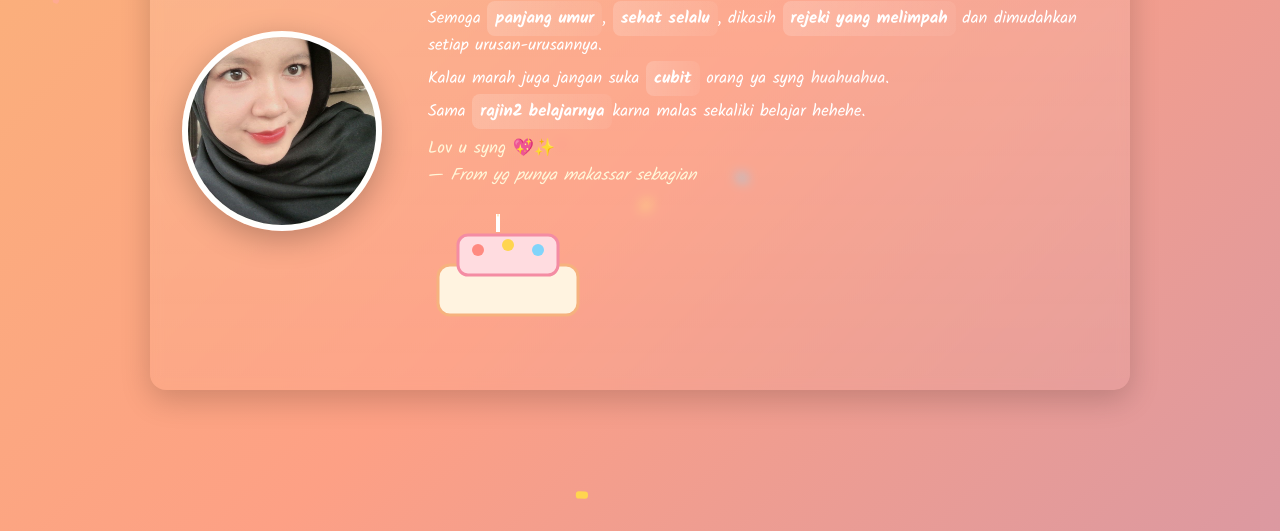
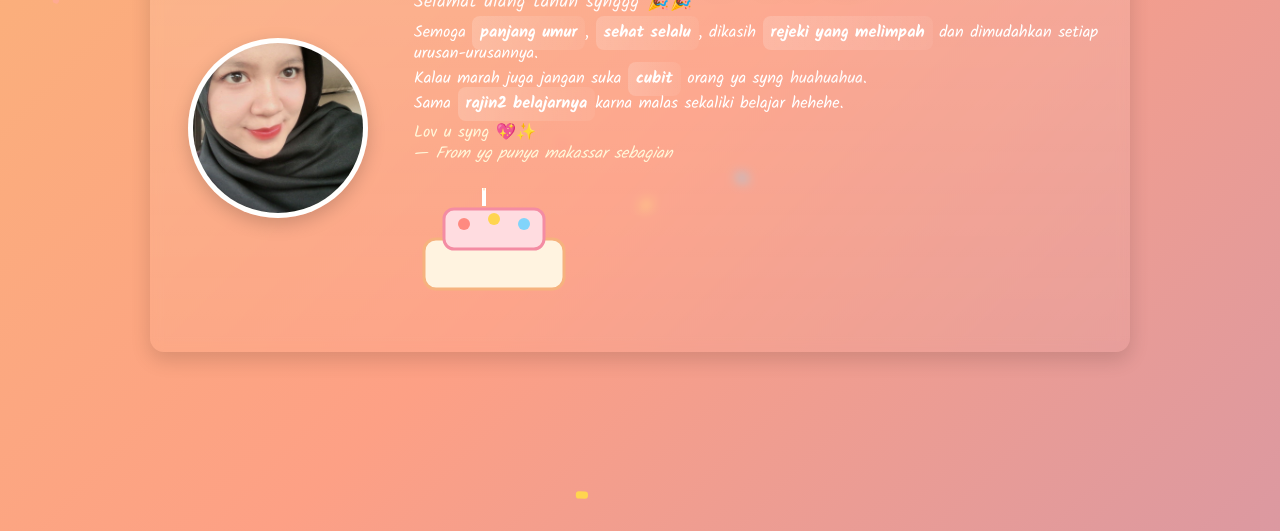
Before and after one commit to b14ckr4v3no/Project_Tahunan, a plain HTML site: page index.html in a window 1280 px wide. Shown: the part 269-800 px from the top of the page. Drawn offline with Linux system fonts and the light colour scheme.

Commit message:
first commit

```diff
--- a/style.css
+++ b/style.css
@@ -26,34 +26,34 @@ body{
   width:min(980px,94%);
   margin:0 auto;
   display:flex;
-  gap:24px;
+  gap:14px; /* tightened gap */
   align-items:center;
   background: linear-gradient(180deg, var(--card-bg), rgba(255,255,255,0.04));
-  padding:22px;border-radius:16px;box-shadow:0 10px 30px rgba(0,0,0,0.18);
+  padding:16px 18px;border-radius:14px;box-shadow:0 8px 20px rgba(0,0,0,0.14);
   backdrop-filter: blur(6px);
 }
 
 .left{flex:0 0 220px}
 .right{flex:1;text-align:left;padding:8px 12px}
 
-.photo-frame{width:200px;height:200px;margin:0 auto;border-radius:50%;overflow:hidden;border:6px solid rgba(255,255,255,0.85);box-shadow:0 8px 30px rgba(0,0,0,0.25);background:linear-gradient(180deg,#fff,#ffe);}
+.photo-frame{width:180px;height:180px;margin:0 auto 6px;border-radius:50%;overflow:hidden;border:5px solid rgba(255,255,255,0.9);box-shadow:0 6px 18px rgba(0,0,0,0.18);background:linear-gradient(180deg,#fff,#ffe);}
 .photo-frame img{width:100%;height:100%;object-fit:cover;display:block}
 .photo-frame{position:relative}
 .photo-fallback{position:absolute;inset:0;display:flex;align-items:center;justify-content:center;background:linear-gradient(180deg,rgba(0,0,0,0.18),rgba(0,0,0,0.08));color:#fff;font-size:4rem;font-weight:700}
 .photo-fallback span{display:inline-block}
 
-.title{font-size:2.4rem;margin:0 0 6px 0;color:#fff;text-shadow:0 6px 18px rgba(0,0,0,0.5);display:flex;align-items:center;gap:10px}
+.title{font-size:2.1rem;margin:0 0 4px 0;color:#fff;text-shadow:0 6px 18px rgba(0,0,0,0.5);display:flex;align-items:center;gap:8px}
 .title .name{color:var(--accent);font-weight:700}
 .subtitle{margin:0 0 14px 0;font-size:1.05rem;color:rgba(255,255,255,0.95)}
 
 /* Message block styles */
-.message{margin-top:6px;color:#fff;font-family:'Kalam', 'Poppins', sans-serif}
-.message .subtitle{font-size:1.25rem;margin-bottom:8px;letter-spacing:0.6px}
-.message .line{opacity:0;transform:translateY(8px);transition:all 420ms cubic-bezier(.2,.9,.3,1);margin:6px 0;font-size:1.04rem}
+.message{margin-top:4px;color:#fff;font-family:'Kalam', 'Poppins', sans-serif}
+.message .subtitle{font-size:1.12rem;margin-bottom:6px;letter-spacing:0.4px}
+.message .line{opacity:0;transform:translateY(6px);transition:all 360ms cubic-bezier(.2,.9,.3,1);margin:4px 0;font-size:1.02rem;line-height:1.28}
 .message .line.show{opacity:1;transform:translateY(0)}
 .message .highlight{background:linear-gradient(90deg, rgba(255,255,255,0.18), rgba(255,255,255,0.06));padding:4px 8px;border-radius:8px;color:#fff;font-weight:700}
 .message .emoji{opacity:0.95}
-.message .signature{margin-top:10px;font-size:1.06rem;color:#fff7d9}
+.message .signature{margin-top:8px;font-size:1.02rem;color:#fff7d9}
 
 /* Tiny heart particle */
 .heart{position:fixed;width:12px;height:12px;background:transparent;transform:translate(-50%,-50%);pointer-events:none;z-index:4}
@@ -65,7 +65,7 @@ body{
 .audio-toast{position:fixed;left:50%;bottom:28px;transform:translateX(-50%);background:rgba(0,0,0,0.6);color:#fff;padding:8px 14px;border-radius:18px;z-index:6;opacity:0;transition:opacity .28s ease;font-family:'Poppins',sans-serif}
 
 
-.cake{margin:6px 0 18px 0}
+.cake{margin:4px 0 12px 0}
 .candles rect{transform-origin:center;animation:wiggle 2s infinite ease-in-out}
 @keyframes wiggle{0%{transform:translateY(0)}50%{transform:translateY(-3px)}100%{transform:translateY(0)}}
 
@@ -92,8 +92,8 @@ body{
 /* Stronger mobile tweaks for small phones */
 @media (max-width:420px){
   body{padding:10px}
-  .card{width:98%;padding:14px;gap:12px}
-  .photo-frame{width:140px;height:140px;border-width:5px}
+  .card{width:98%;padding:12px;gap:10px}
+  .photo-frame{width:130px;height:130px;border-width:4px}
   .title{font-size:1.6rem}
   .message .subtitle{font-size:1.02rem}
   .message .line{font-size:0.98rem}
```
